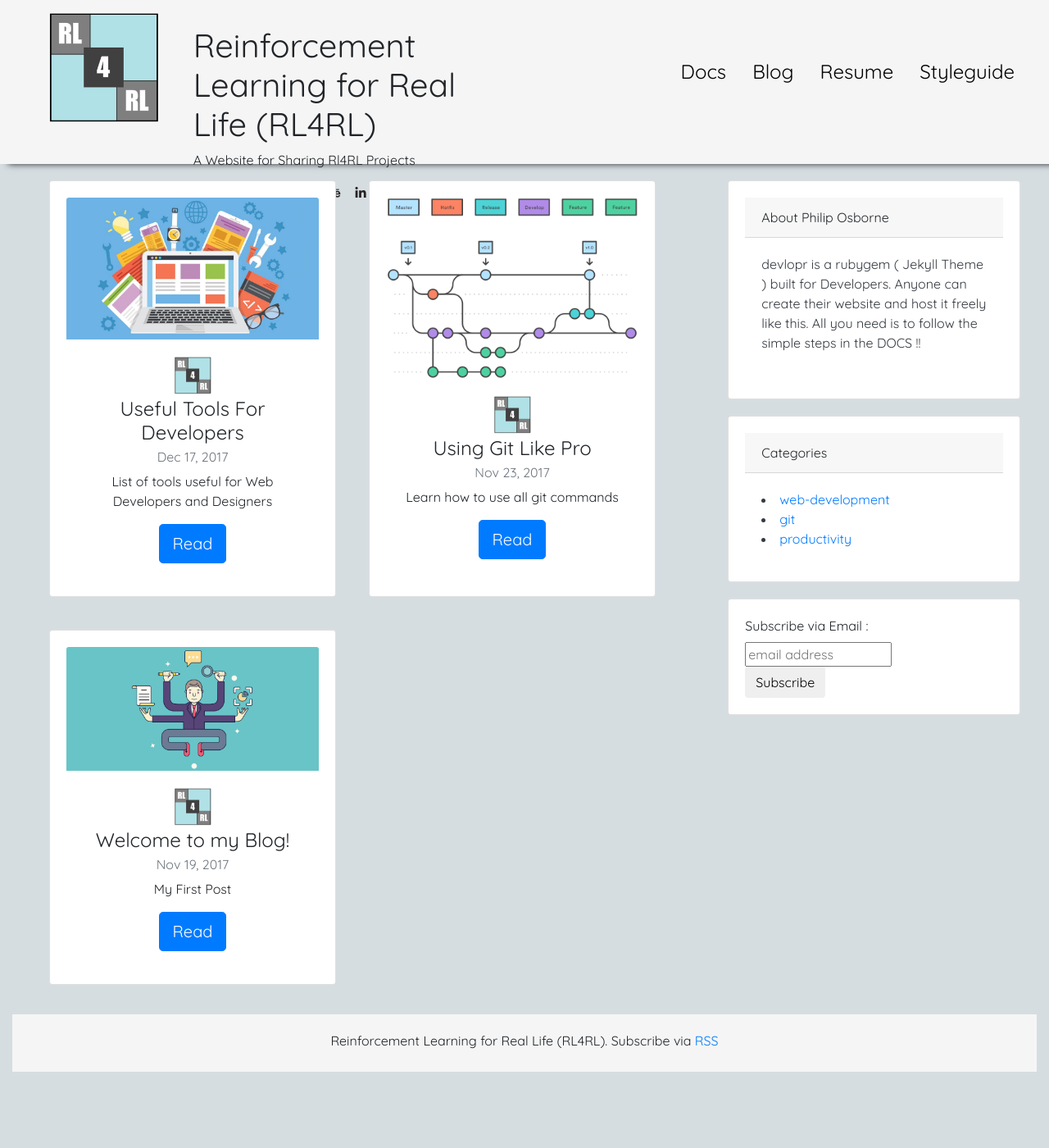
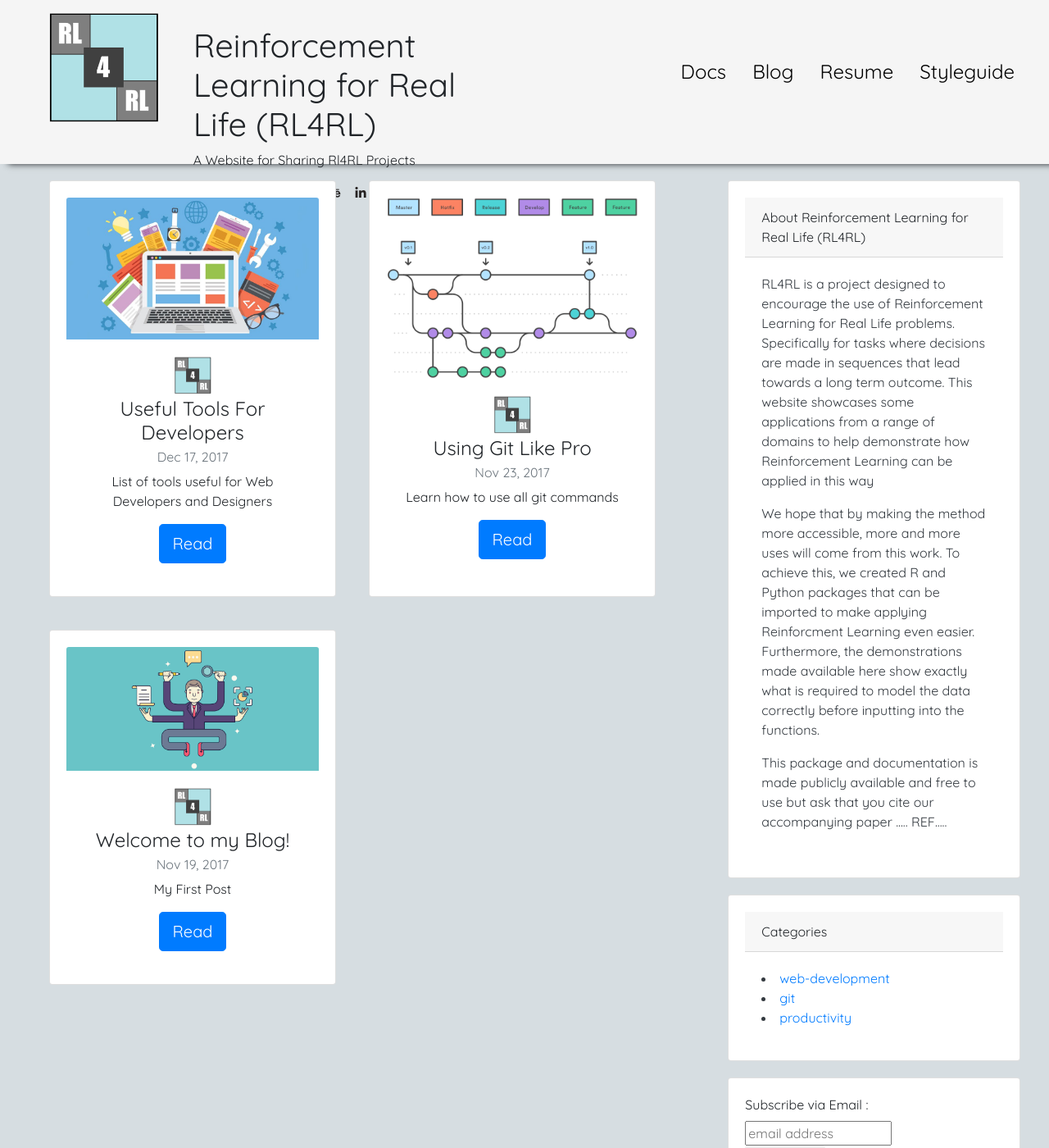
Before and after one commit to osbornep/rl4rl-website, a Jekyll site: the page built from index.md, in a window 1280 px wide and 1400 px high. Shown: the whole window at 82% size. Built offline with Jekyll 4.4.1, drawn with Linux system fonts in a browser that asks for light colours; nearby versions of some CDN libraries; a script that is not in the unit is left out.

Commit message:
Update blog.html

```diff
--- a/_layouts/blog.html
+++ b/_layouts/blog.html
@@ -30,10 +30,20 @@ layout: default
 
         <div class="col-lg-4">
             <div class="card">
-                <div class="card-header"> About {{ site.author }} </div>
+                <div class="card-header"> About {{ site.title }} </div>
                 <div class="card-body text-dark">
-                    <p> devlopr is a rubygem ( Jekyll Theme ) built for Developers. Anyone can create their website and host it freely
-                        like this. All you need is to follow the simple steps in the DOCS !!</p>
+                    <p> RL4RL is a project designed to encourage the use of Reinforcement Learning for Real Life problems. Specifically
+                    for tasks where decisions are made in sequences that lead towards a long term outcome. This website showcases some
+                    applications from a range of domains to help demonstrate how Reinforcement Learning can be applied in this way</p>
+
+                    <p> We hope that by making the method more accessible, more and more uses will come from this work. To achieve this,
+                    we created R and Python packages that can be imported to make applying Reinforcment Learning even easier. Furthermore,
+                    the demonstrations made available here show exactly what is required to model the data correctly before inputting into
+                    the functions. </p>
+
+                    <p> This package and documentation is made publicly available and free to use but ask that you cite our accompanying paper
+                     ..... REF.....</p>
+
                 </div>
             </div>
             <div class="card">
```
